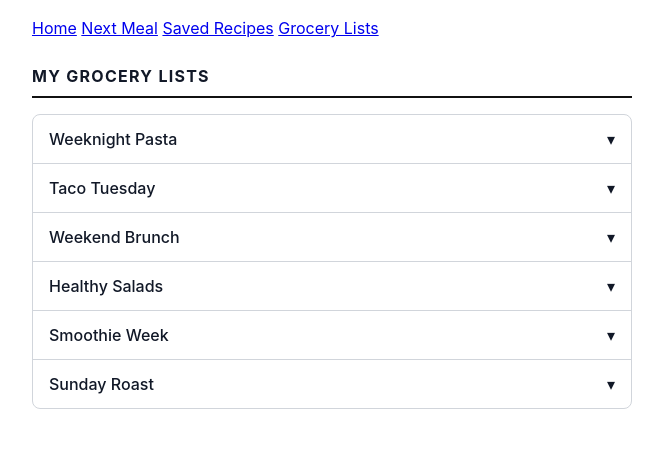
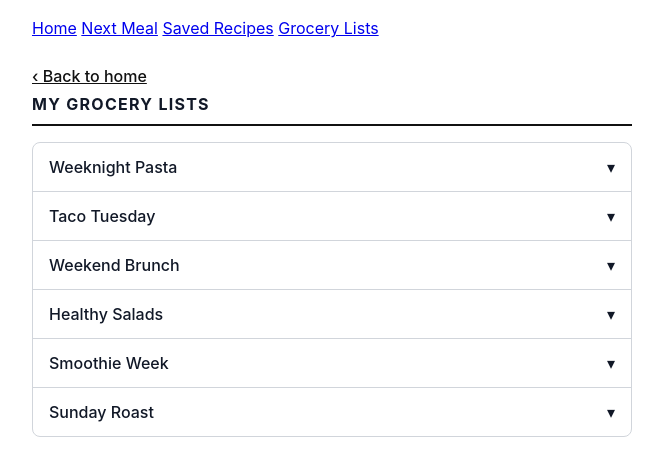
Before and after one commit to Henry-Orisonte/Meal-Max, a plain HTML site: page grocery-lists-page.html in a window 1280 px wide. Shown: the part 82-558 px from the top of the page, without its empty margins (308-971 px from the left). Drawn offline with Linux system fonts and the light colour scheme.

Commit message:
Added back button to grocery lists page

```diff
--- a/grocery-lists-page.html
+++ b/grocery-lists-page.html
@@ -13,8 +13,20 @@
         background: white;
         color: #111827;
     }
+
+    /* ---------- Grocery lists ---------- */
+    .back-link {
+        display: inline-block;
+        margin: 28px 0 8px;
+        color: #111111;
+        font-weight: 500;
+    }
+    .back-link:focus-visible {
+        outline: 3px solid #6b7280;
+        outline-offset: 2px;
+    }
     .subheader {
-        margin: 28px 0 16px;
+        margin: 0 0 16px;
         padding-bottom: 10px;
         border-bottom: 2px solid #111111;
         font-size: 16px;
@@ -116,6 +128,7 @@
     </header>
 
     <main>
+        <a href="home-page.html" class="back-link">‹ Back to home</a>
         <h2 class="subheader">MY GROCERY LISTS</h2>
         <ul class="grocery-scroll" id="grocery-lists"></ul>
     </main>
@@ -124,7 +137,7 @@
     <script>
     const PREVIEW_LIMIT = 5;
     const listEl = document.getElementById('grocery-lists');
-    let current = null; // item that is currently expanded
+    let current = null; // the item that is currently expanded
 
     function el(tag, className, text) {
         const node = document.createElement(tag);
```
